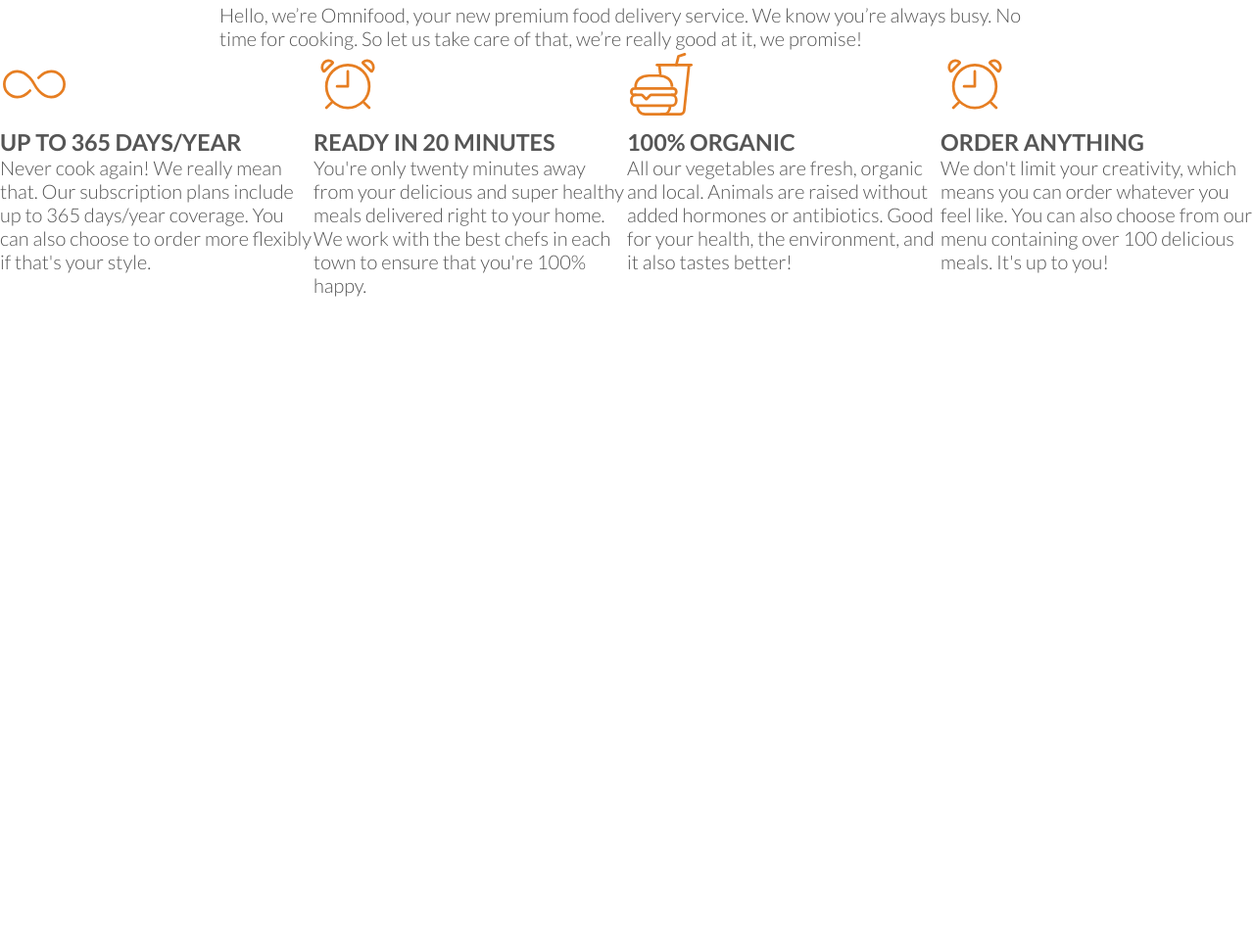
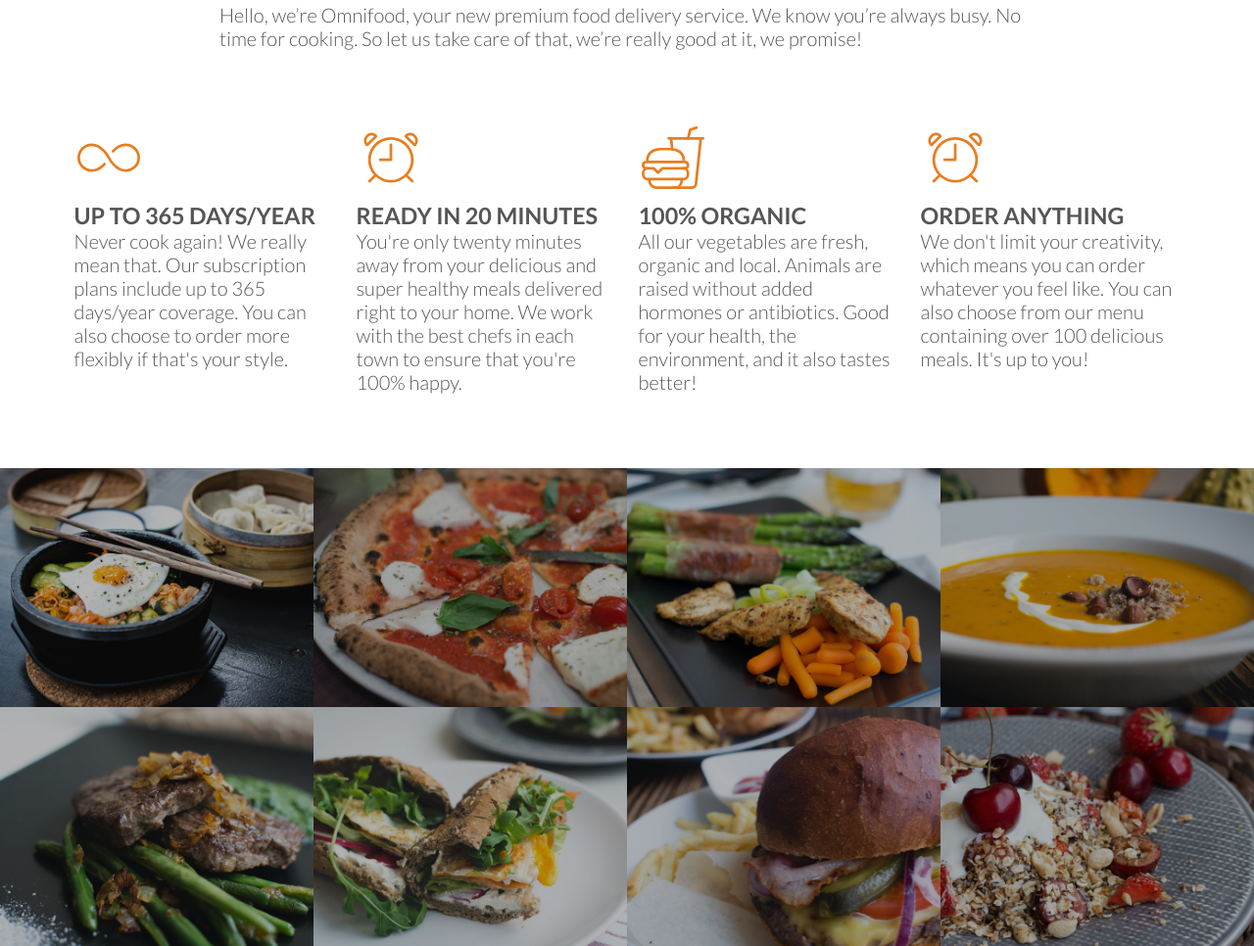
Before and after one commit to rathsamaiden-prog/Omnifood_Assignment, a plain HTML site: page index.html in a window 1280 px wide. Shown: the part 955-1921 px from the top of the page at 98% size. Before the commit the page ends 1258 px from the top, so only its background shows below. Drawn offline with nearby package versions, Linux system fonts and the light colour scheme.

Commit message:
pushing all the good css and my html i guess

```diff
--- a/index.css
+++ b/index.css
@@ -94,6 +94,7 @@
 .foodFastContent-Row{
     display: flex;
     flex-direction: row;
+    margin: 5%;
 }
 #foodFastHead{
     text-align: center;
@@ -115,6 +116,8 @@
 }
 .foodFastContent{
     width: 25%;
+    margin-top: 5%;
+    margin: 1%;
 }
 .icon-big{
     font-size: 350%;
@@ -123,3 +126,26 @@
     margin-bottom: 10px;
     --ionicon-stroke-width: 20px;
 }
+.imageGallery{
+    display: flex;
+    flex-wrap: wrap;
+    background-color: black;
+    margin-top: 5%;
+    width: 100%;
+    overflow: hidden;
+}
+.imageGallery div{
+    width: 25%;
+    overflow: hidden;
+}
+.imageGallery img{
+    opacity: 0.7;
+    width: 100%;
+    height: auto;
+    transform: scale(1.15);
+    transition: transform 0.5s, opacity 0.5s;
+}
+.imageGallery img:hover{
+    opacity: 1;
+    transform: scale(1);
+}
--- a/index.html
+++ b/index.html
@@ -62,6 +62,18 @@
             </div>
         </div>
     </div>
+    <div class="imageGallery">
+        <div><img src="Omnifood Contents/1.jpg" alt=""></div>
+        <div><img src="Omnifood Contents/2.jpg" alt=""></div>
+        <div><img src="Omnifood Contents/3.jpg" alt=""></div>
+        <div><img src="Omnifood Contents/4.jpg" alt=""></div>
+        <div><img src="Omnifood Contents/5.jpg" alt=""></div>
+        <div><img src="Omnifood Contents/6.jpg" alt=""></div>
+        <div><img src="Omnifood Contents/7.jpg" alt=""></div>
+        <div><img src="Omnifood Contents/8.jpg" alt=""></div>
+    </div>
+
+
 <script type="module" src="https://unpkg.com/ionicons@7.1.0/dist/ionicons/ionicons.esm.js"></script>
 <script nomodule src="https://unpkg.com/ionicons@7.1.0/dist/ionicons/ionicons.js"></script>
 </body>
```
